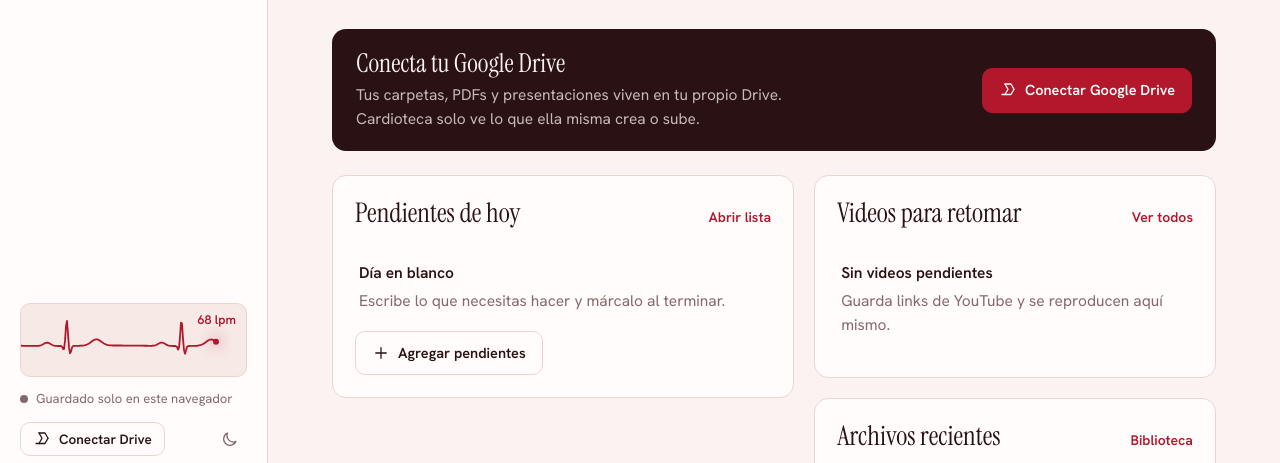
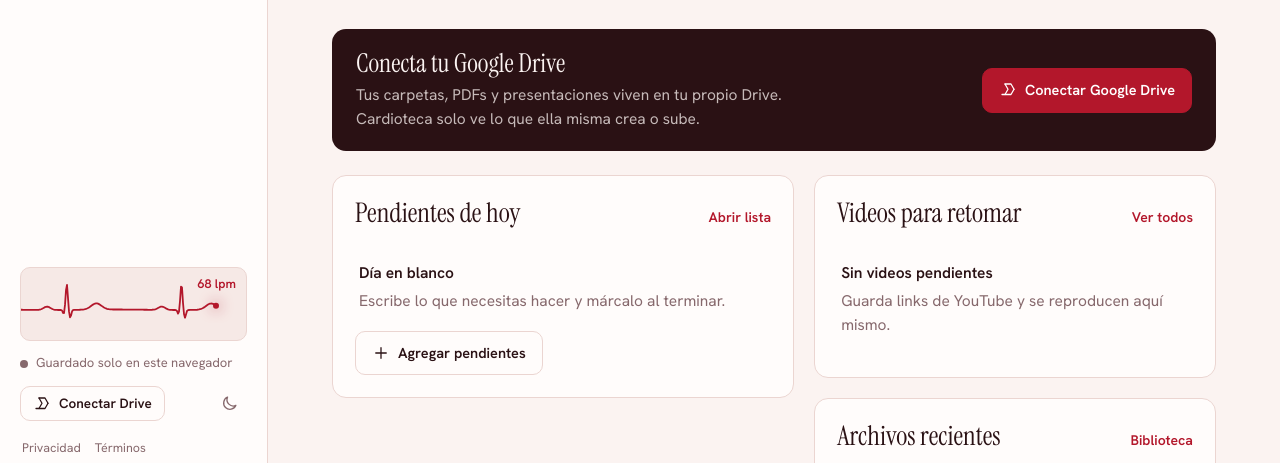
Before and after one commit to playlm/cardioteca, a plain HTML site: page index.html in a window 1280 px wide. Shown: the part 323-786 px from the top of the page. Drawn offline with Linux system fonts and the light colour scheme.

Commit message:
Add legal links for privacy and terms

```diff
--- a/index.html
+++ b/index.html
@@ -30,6 +30,7 @@
         <button class="btn btn--ghost btn--sm" id="authBtn" type="button"></button>
         <button class="icon-btn" id="themeBtn" type="button" aria-label="Cambiar entre tema claro y oscuro"></button>
       </div>
+      <p class="legal"><a href="privacidad.html">Privacidad</a><a href="terminos.html">Términos</a></p>
     </div>
   </aside>
   <main class="main" id="view" tabindex="-1"></main>
```
